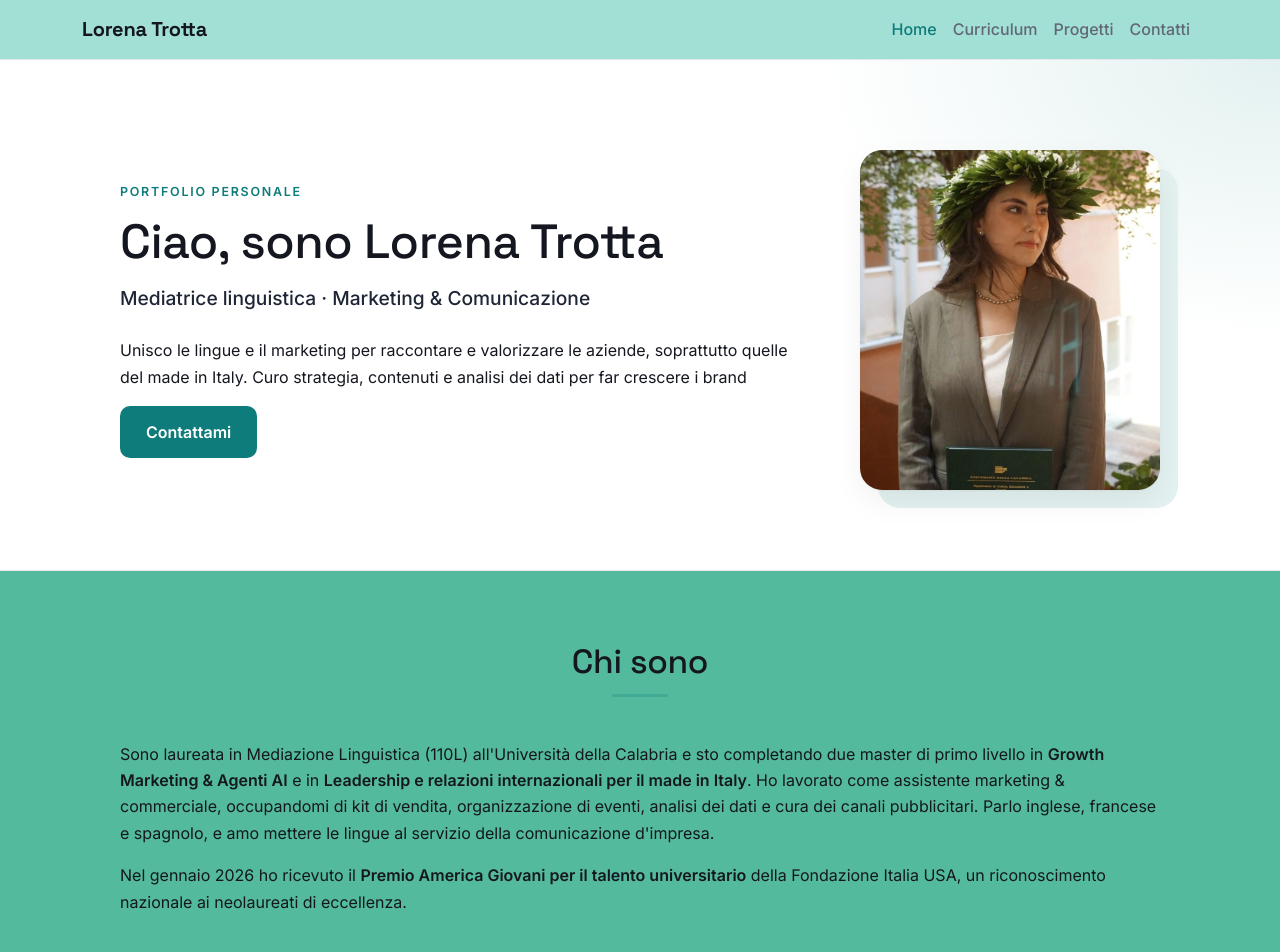
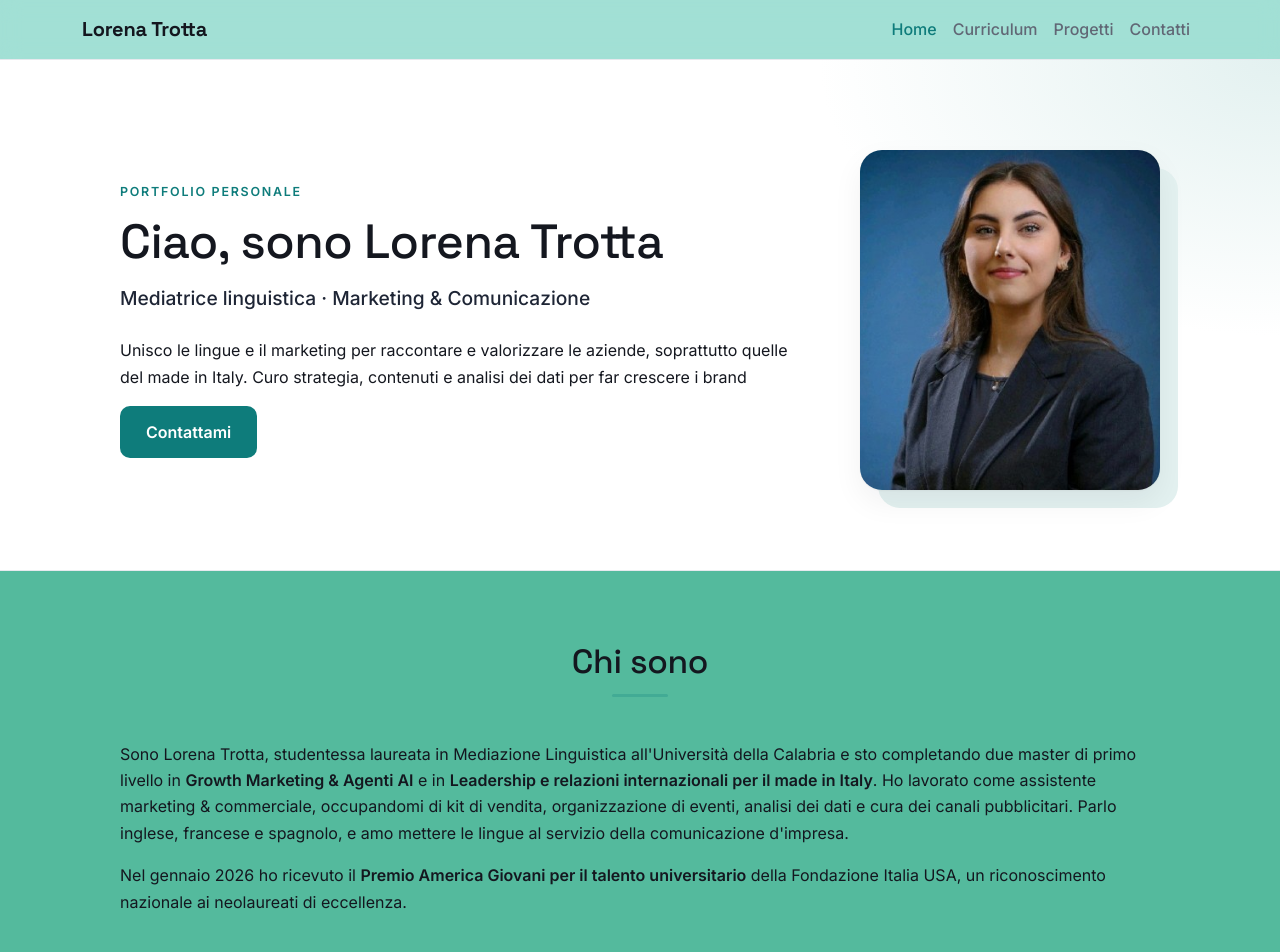
Before and after one commit to lorenatrotta/sito.lorena.trotta, a plain HTML site: page index.html in a window 1280 px wide. Shown: the top 952 px of the page. Drawn offline with nearby package versions, Linux system fonts and the light colour scheme.

Commit message:
hero foto

```diff
--- a/index.html
+++ b/index.html
@@ -59,7 +59,7 @@
         <a href="contatti.html" class="bottone">Contattami</a>
       </div>
       <div class="hero-foto">
-        <img src="img/profilo.jpg" alt="Foto di Lorena Trotta il giorno della laurea">
+        <img src="img/foto personale.jpg" alt="Foto di Lorena Trotta">
       </div>
     </div>
   </header>
@@ -69,7 +69,7 @@
     <h2 class="titolo-sezione">Chi sono</h2>
     <hr class="linea">
     <p>
-      Sono laureata in Mediazione Linguistica (110L) all'Università della Calabria e sto
+      Sono Lorena Trotta, studentessa laureata in Mediazione Linguistica all'Università della Calabria e sto
       completando due master di primo livello in <strong>Growth Marketing &amp; Agenti AI</strong> e in
       <strong>Leadership e relazioni internazionali per il made in Italy</strong>.
       Ho lavorato come assistente marketing &amp; commerciale, occupandomi di kit di vendita,
```
Also changed, not shown: img/foto personale.jpg (added).
